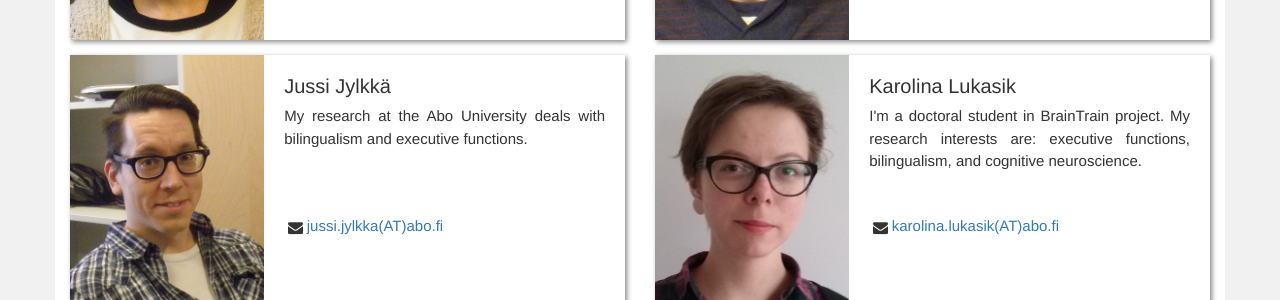
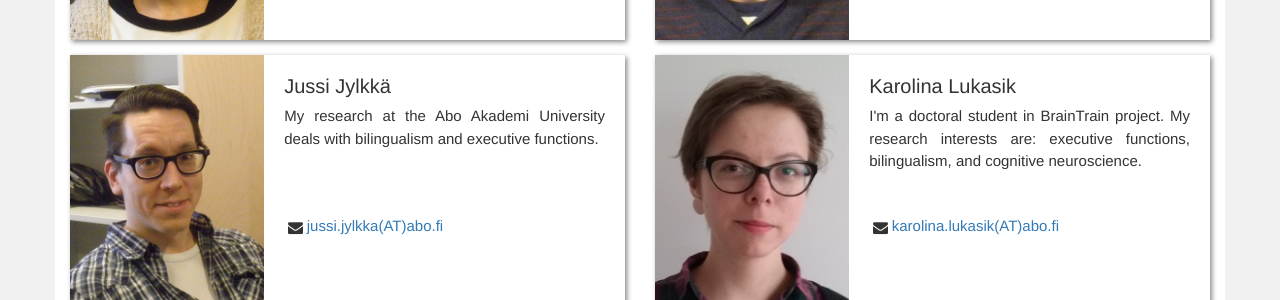
Before and after one commit to dlfell/braintrain, a Jekyll site: the page built from contact.html, in a window 1280 px wide. Shown: the part 1202-1502 px from the top of the page. Built offline with Jekyll 4.4.1, drawn with Linux system fonts in a browser that asks for light colours; nearby versions of some CDN libraries.

Commit message:
Fix typo

```diff
--- a/_data/contacts.json
+++ b/_data/contacts.json
@@ -66,7 +66,7 @@ including those with specific learning difficulties.",
 {
     name:  "Jussi Jylkkä",
     title: "",
-    desc:  "My research at the Abo University deals with bilingualism and executive functions.",
+    desc:  "My research at the Abo Akademi University deals with bilingualism and executive functions.",
     mail:  "jussi.jylkka(AT)abo.fi",
     img : "/assets/images/jussijylkka.jpg"
 },
```
